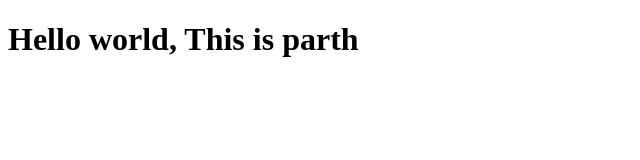
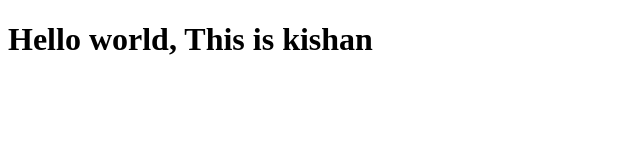
Before and after one commit to patelparth08/demo-project, a plain HTML site: page index.html in a window 1280 px wide. Shown: the full height of the page, 0-640 px from the left. Drawn offline with Linux system fonts and the light colour scheme.

Commit message:
this is second commit
try

```diff
--- a/index.html
+++ b/index.html
@@ -7,6 +7,6 @@
     <title>Parth</title>
 </head>
 <body>
-    <h1>Hello world, This is parth</h1>
+    <h1>Hello world, This is kishan</h1>
 </body>
 </html>
```
